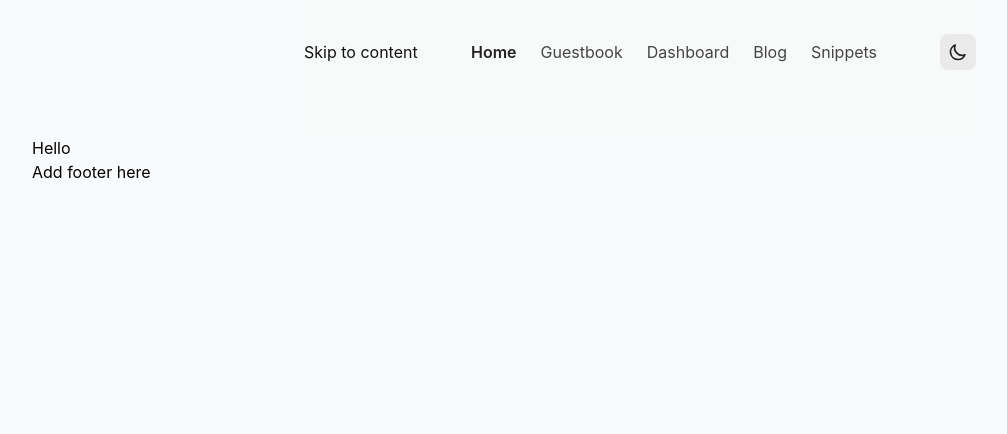
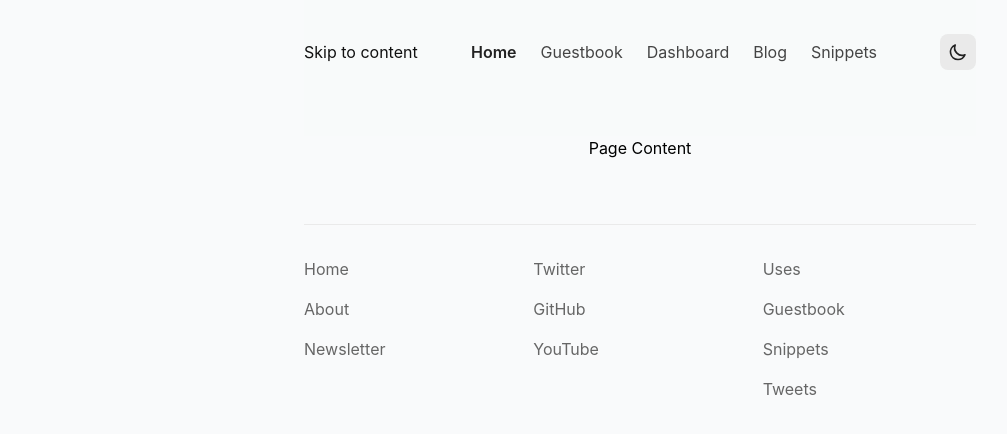
Before and after one commit to justEstif/personal_portfolio, a Next.js app: page / in a window 1280 px wide. Shown: the top 434 px of the page, without its empty margins (0-1007 px from the left). Built offline with nearby package versions, Linux system fonts and the light colour scheme.

Commit message:
feat: add footer

```diff
--- /dev/null
+++ b/app/(components)/footer.tsx
@@ -0,0 +1,88 @@
+import React from "react";
+import Link from "next/link";
+
+type Props = {};
+
+function Footer({}: Props) {
+  return (
+    <footer className="flex flex-col justify-center items-start mx-auto mb-8 w-full max-w-2xl">
+      <hr className="mb-8 w-full border-gray-200 dark:border-gray-800 border-1" />
+      {/* TODO <NowPlaying /> */}
+      <div className="grid grid-cols-1 gap-4 pb-16 w-full max-w-2xl sm:grid-cols-3">
+        <div className="flex flex-col space-y-4">
+          <Link
+            href="/"
+            className="text-gray-500 transition hover:text-gray-600"
+          >
+            Home
+          </Link>
+          <Link
+            href="/about"
+            className="text-gray-500 transition hover:text-gray-600"
+          >
+            About
+          </Link>
+          <Link
+            href="/newsletter"
+            className="text-gray-500 transition hover:text-gray-600"
+          >
+            Newsletter
+          </Link>
+        </div>
+        <div className="flex flex-col space-y-4">
+          <ExternalLink href="https://twitter.com/leeerob">
+            Twitter
+          </ExternalLink>
+          <ExternalLink href="https://github.com/leerob">GitHub</ExternalLink>
+          <ExternalLink href="https://www.youtube.com/channel/UCZMli3czZnd1uoc1ShTouQw">
+            YouTube
+          </ExternalLink>
+        </div>
+        <div className="flex flex-col space-y-4">
+          <Link
+            href="/uses"
+            className="text-gray-500 transition hover:text-gray-600"
+          >
+            Uses
+          </Link>
+          <Link
+            href="/guestbook"
+            className="text-gray-500 transition hover:text-gray-600"
+          >
+            Guestbook
+          </Link>
+          <Link
+            href="/snippets"
+            className="text-gray-500 transition hover:text-gray-600"
+          >
+            Snippets
+          </Link>
+          <Link
+            href="/tweets"
+            className="text-gray-500 transition hover:text-gray-600"
+          >
+            Tweets
+          </Link>
+        </div>
+      </div>
+    </footer>
+  );
+}
+
+export default Footer;
+
+type TExternalLink = {
+  href: string;
+  children: React.ReactNode;
+};
+
+const ExternalLink = ({ href, children }: TExternalLink) => (
+  <a
+    className="text-gray-500 transition hover:text-gray-600"
+    target="_blank"
+    rel="noopener noreferrer"
+    href={href}
+  >
+    {children}
+  </a>
+);
--- a/app/layout.tsx
+++ b/app/layout.tsx
@@ -1,5 +1,6 @@
 import React from "react";
 import "styles/globals.css"; // tailwind
+import Footer from "./(components)/footer";
 import NavBar from "./(components)/navBar";
 
 type Props = {
@@ -15,7 +16,7 @@ function RootLayout({ children }: Props) {
       >
         <NavBar />
         {children}
-        Add footer here
+        <Footer />
       </body>
     </html>
   );
--- a/app/page.tsx
+++ b/app/page.tsx
@@ -3,6 +3,10 @@ import React from "react";
 type Props = {};
 
 function Page({}: Props) {
-  return <div>Hello</div>;
+  return (
+    <div className="flex flex-col justify-center items-start pb-16 mx-auto max-w-2xl border-gray-200 dark:border-gray-700">
+      Page Content
+    </div>
+  );
 }
 export default Page;
```
